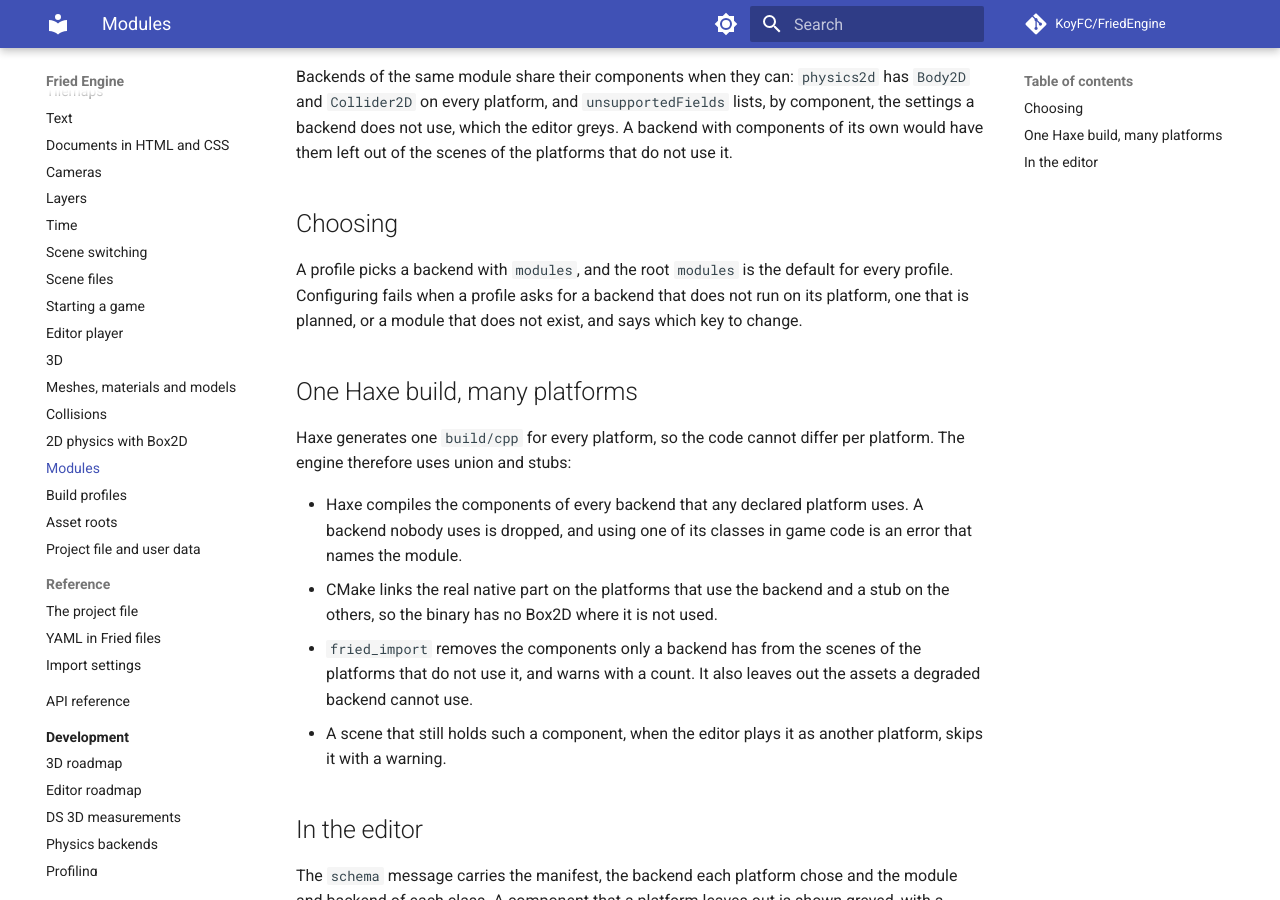
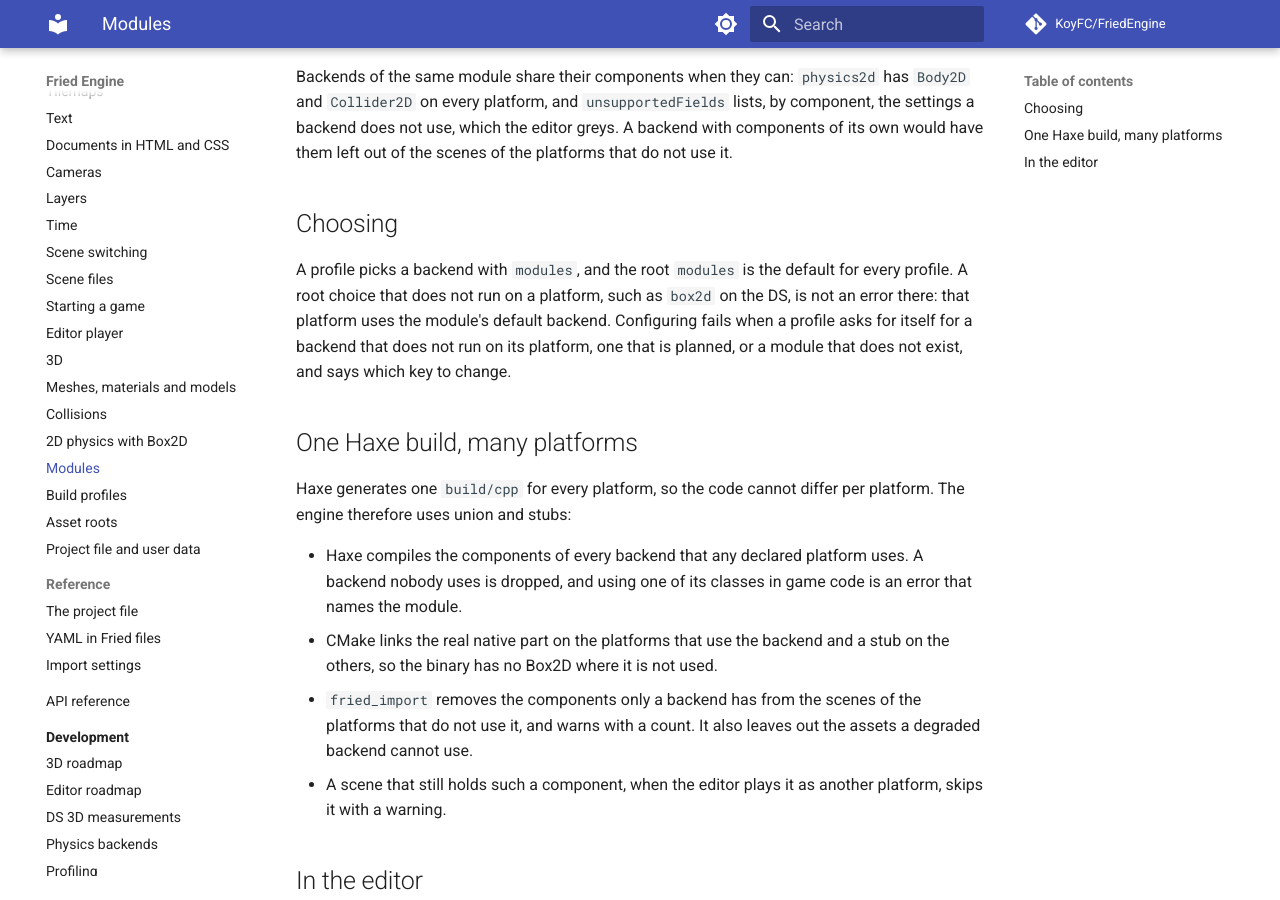
Before and after one commit to KoyFC/FriedEngine, an MkDocs documentation site: the page built from docs/architecture/modules.md, in a window 1280 px wide and 900 px high, scrolled down 557 px. Built offline with MkDocs 1.6.1 and Material for MkDocs 9.7.7, drawn with Linux system fonts in a browser that asks for light colours; comment, search, counter and statistics services are not loaded.

Commit message:
Fall Back to the Default Backend Where a Shared Choice Does Not Run

```diff
--- a/docs/architecture/modules.md
+++ b/docs/architecture/modules.md
@@ -14,7 +14,7 @@ Backends of the same module share their components when they can: `physics2d` ha
 
 ## Choosing
 
-A profile picks a backend with `modules`, and the root `modules` is the default for every profile. Configuring fails when a profile asks for a backend that does not run on its platform, one that is planned, or a module that does not exist, and says which key to change.
+A profile picks a backend with `modules`, and the root `modules` is the default for every profile. A root choice that does not run on a platform, such as `box2d` on the DS, is not an error there: that platform uses the module's default backend. Configuring fails when a profile asks for itself for a backend that does not run on its platform, one that is planned, or a module that does not exist, and says which key to change.
 
 ## One Haxe build, many platforms
 
```
Also changed, not shown: CHANGELOG.md (+1 -0 lines), docs/reference/project-file.md (+1 -1 lines), 2 other files.
